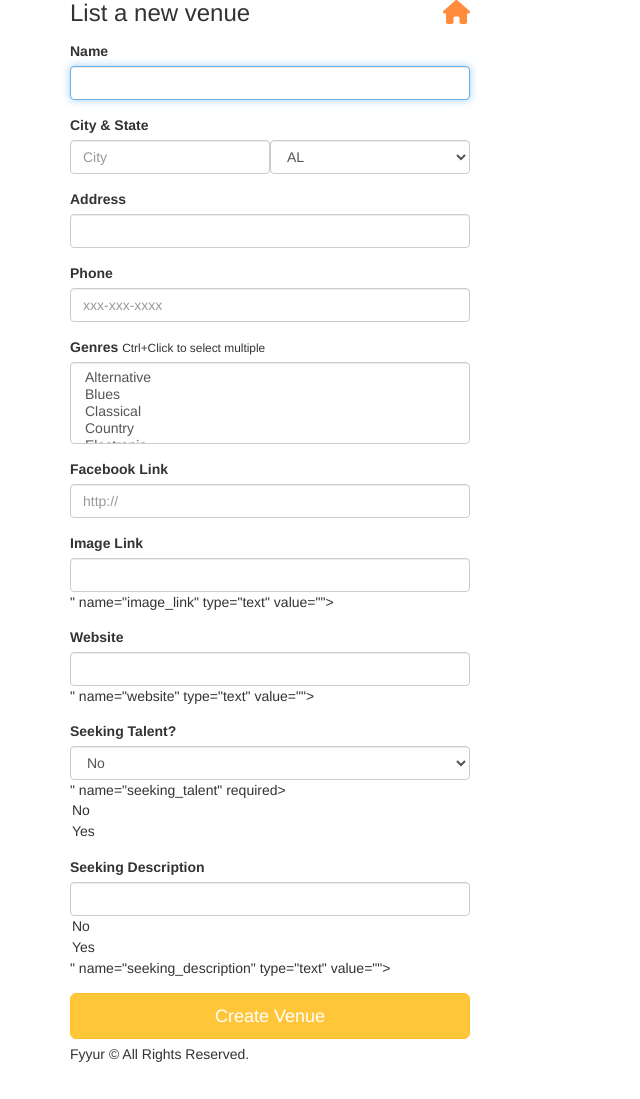
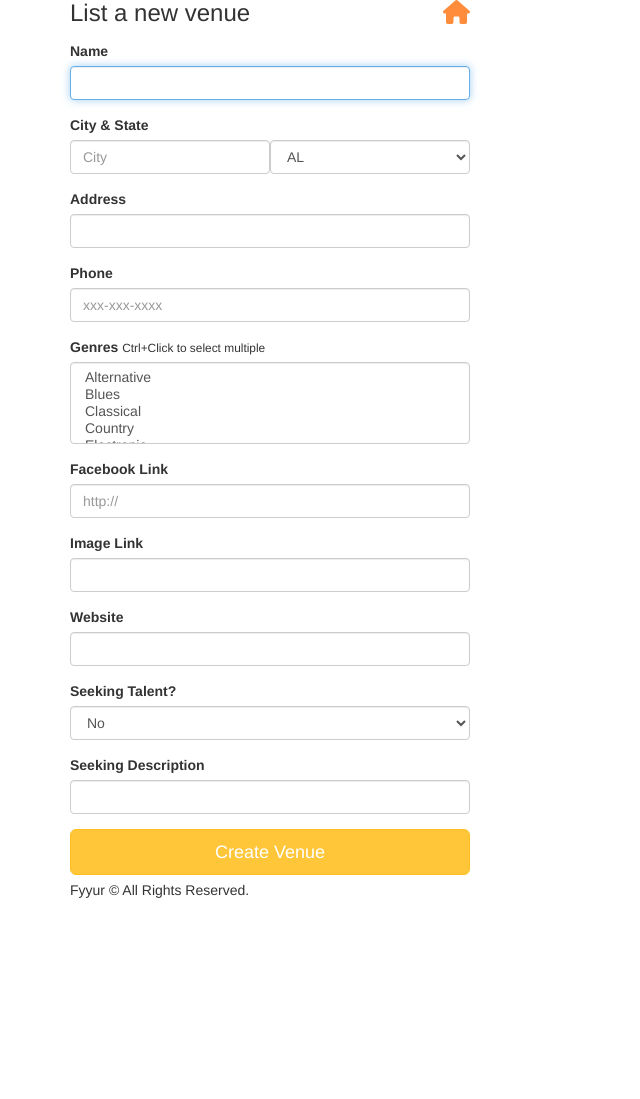
Before and after one commit to ChristopherBlume/fyyur, a Flask app: page /venues/create in a window 1280 px wide. Shown: the part 95-1194 px from the top of the page, without its empty margins (0-640 px from the left). After the commit the page ends 993 px from the top, so only its background shows below. Run offline with Flask 2, Linux system fonts and the light colour scheme; parts of the project's set-up code (start-up, migrations or seed data) failed here and were passed over; some libraries are stand-ins or nearby versions.

Commit message:
applied suggested corrections

```diff
--- a/app.py
+++ b/app.py
@@ -120,9 +120,9 @@ def show_venue(venue_id):
   venue = Venue.query.filter_by(id=venue_id)
   if not venue:
     return render_template('errors/404.html')
-  past_shows_list = []
-  upcoming_shows_list = []
-  venue_shows = venue.venue_shows
+  # past_shows_list = []
+  # upcoming_shows_list = []
+  # venue_shows = venue.venue_shows
 
   # data = {
   #   'id': venue.id,
@@ -137,8 +137,6 @@ def show_venue(venue_id):
   #   'seeking_description': venue.seeking_description,
   #   'image_link': venue.image_link
   # }
-
-
 
   data1={
     "id": 1,
@@ -250,11 +248,11 @@ def create_venue_submission():
   except:
     error=True
     db.session.rollback()
-    flash('An error occurred. Venue ' + Venue.name + ' could not be listed.')
+    flash('An error occurred. Venue ' + request.form['name'] + ' could not be listed.')
   finally:
     db.session.close()
-  if error:
-    abort()
+    if error:
+      abort()
   return render_template('pages/home.html')
 
 @app.route('/venues/<venue_id>', methods=['DELETE'])
@@ -269,10 +267,10 @@ def delete_venue(venue_id):
     db.session.rollback()
   finally:
     db.session.close()
-  if error:
-    ('An error occurred. Venue ' + Venue.name + ' could not be listed.')
-  if not error:
-    ('Venue ' + Venue.name + ' was successfully deleted.')
+    if error:
+      ('An error occurred. Venue ' + request.form['name'] + ' could not be removed.')
+    if not error:
+      ('Venue ' + request.form['name']+ ' was successfully deleted.')
   return render_template('pages/home.html')
 
 
@@ -282,17 +280,6 @@ def delete_venue(venue_id):
 def artists():
 
   data = Artist.query.all()
-  # Mock DATA
-  # data=[{
-  #   "id": 4,
-  #   "name": "Guns N Petals",
-  # }, {
-  #   "id": 5,
-  #   "name": "Matt Quevedo",
-  # }, {
-  #   "id": 6,
-  #   "name": "The Wild Sax Band",
-  # }]
   return render_template('pages/artists.html', artists=data)
 
 @app.route('/artists/search', methods=['POST'])
@@ -302,15 +289,6 @@ def search_artists():
   response={}
   response['count'] = len(query_term)
   response['data'] = query_term
-  # MOCK DATA
-  # response={
-  #   "count": 1,
-  #   "data": [{
-  #     "id": 2,
-  #     "name": "The Dueling Pianos Bar",
-  #     "num_upcoming_shows": 0,
-  #   }]
-  # }
   return render_template('pages/search_artists.html', results=response, search_term=search_term)
 
 @app.route('/artists/<int:artist_id>')
@@ -323,77 +301,6 @@ def show_artist(artist_id):
   past_shows_list = []
   upcoming_shows_list = []
 
-  data1={
-    "id": 4,
-    "name": "Guns N Petals",
-    "genres": ["Rock n Roll"],
-    "city": "San Francisco",
-    "state": "CA",
-    "phone": "326-123-5000",
-    "website": "https://www.gunsnpetalsband.com",
-    "facebook_link": "https://www.facebook.com/GunsNPetals",
-    "seeking_venue": True,
-    "seeking_description": "Looking for shows to perform at in the San Francisco Bay Area!",
-    "image_link": "https://images.unsplash.com/photo-1549213783-8284d0336c4f?ixlib=rb-1.2.1&ixid=eyJhcHBfaWQiOjEyMDd9&auto=format&fit=crop&w=300&q=80",
-    "past_shows": [{
-      "venue_id": 1,
-      "venue_name": "The Musical Hop",
-      "venue_image_link": "https://images.unsplash.com/photo-1543900694-133f37abaaa5?ixlib=rb-1.2.1&ixid=eyJhcHBfaWQiOjEyMDd9&auto=format&fit=crop&w=400&q=60",
-      "start_time": "2019-05-21T21:30:00.000Z"
-    }],
-    "upcoming_shows": [],
-    "past_shows_count": 1,
-    "upcoming_shows_count": 0,
-  }
-  data2={
-    "id": 5,
-    "name": "Matt Quevedo",
-    "genres": ["Jazz"],
-    "city": "New York",
-    "state": "NY",
-    "phone": "300-400-5000",
-    "facebook_link": "https://www.facebook.com/mattquevedo923251523",
-    "seeking_venue": False,
-    "image_link": "https://images.unsplash.com/photo-1495223153807-b916f75de8c5?ixlib=rb-1.2.1&ixid=eyJhcHBfaWQiOjEyMDd9&auto=format&fit=crop&w=334&q=80",
-    "past_shows": [{
-      "venue_id": 3,
-      "venue_name": "Park Square Live Music & Coffee",
-      "venue_image_link": "https://images.unsplash.com/photo-1485686531765-ba63b07845a7?ixlib=rb-1.2.1&ixid=eyJhcHBfaWQiOjEyMDd9&auto=format&fit=crop&w=747&q=80",
-      "start_time": "2019-06-15T23:00:00.000Z"
-    }],
-    "upcoming_shows": [],
-    "past_shows_count": 1,
-    "upcoming_shows_count": 0,
-  }
-  data3={
-    "id": 6,
-    "name": "The Wild Sax Band",
-    "genres": ["Jazz", "Classical"],
-    "city": "San Francisco",
-    "state": "CA",
-    "phone": "432-325-5432",
-    "seeking_venue": False,
-    "image_link": "https://images.unsplash.com/photo-1558369981-f9ca78462e61?ixlib=rb-1.2.1&ixid=eyJhcHBfaWQiOjEyMDd9&auto=format&fit=crop&w=794&q=80",
-    "past_shows": [],
-    "upcoming_shows": [{
-      "venue_id": 3,
-      "venue_name": "Park Square Live Music & Coffee",
-      "venue_image_link": "https://images.unsplash.com/photo-1485686531765-ba63b07845a7?ixlib=rb-1.2.1&ixid=eyJhcHBfaWQiOjEyMDd9&auto=format&fit=crop&w=747&q=80",
-      "start_time": "2035-04-01T20:00:00.000Z"
-    }, {
-      "venue_id": 3,
-      "venue_name": "Park Square Live Music & Coffee",
-      "venue_image_link": "https://images.unsplash.com/photo-1485686531765-ba63b07845a7?ixlib=rb-1.2.1&ixid=eyJhcHBfaWQiOjEyMDd9&auto=format&fit=crop&w=747&q=80",
-      "start_time": "2035-04-08T20:00:00.000Z"
-    }, {
-      "venue_id": 3,
-      "venue_name": "Park Square Live Music & Coffee",
-      "venue_image_link": "https://images.unsplash.com/photo-1485686531765-ba63b07845a7?ixlib=rb-1.2.1&ixid=eyJhcHBfaWQiOjEyMDd9&auto=format&fit=crop&w=747&q=80",
-      "start_time": "2035-04-15T20:00:00.000Z"
-    }],
-    "past_shows_count": 0,
-    "upcoming_shows_count": 3,
-  }
   data = list(filter(lambda d: d['id'] == artist_id, [data1, data2, data3]))[0]
   return render_template('pages/show_artist.html', artist=data)
 
@@ -481,12 +388,12 @@ def create_artist_submission():
     print(artist)
     error=True
     db.session.rollback()
-    flash('An error occurred. Artist ' + Artist.name + ' could not be listed.')
+    flash('An error occurred. Artist ' + request.form['name'] + ' could not be listed.')
   finally:
     db.session.close()
-  if error:
-    print(artist)
-    abort()
+    if error:
+      print(artist)
+      abort()
   return render_template('pages/home.html')
 
 #  Shows
@@ -565,8 +472,8 @@ def create_show_submission():
     db.session.rollback()
   finally:
     db.session.close()
-  if error:
-    abort()
+    if error:
+      abort()
   return render_template('pages/home.html')
 
 @app.errorhandler(404)
--- a/templates/forms/new_venue.html
+++ b/templates/forms/new_venue.html
@@ -38,19 +38,19 @@
       </div>
       <div class="form-group">
           <label for="image_link">Image Link</label>
-          {{ form.image_link(class_ = 'form-control', id=form.image_link, autofocus = true) }}
+          {{ form.image_link(class_ = 'form-control', autofocus = true) }}
       </div>
       <div class="form-group">
           <label for="website">Website</label>
-          {{ form.website(class_ = 'form-control', id=form.website, autofocus = true) }}
+          {{ form.website(class_ = 'form-control', autofocus = true) }}
       </div>
       <div class="form-group">
           <label for="seeking_talent">Seeking Talent?</label>
-          {{ form.seeking_talent(class_ = 'form-control', id=form.seeking_talent, autofocus = true) }}
+          {{ form.seeking_talent(class_ = 'form-control', autofocus = true) }}
       </div>
       <div class="form-group">
           <label for="seeking_description">Seeking Description</label>
-          {{ form.seeking_description(class_ = 'form-control', id=form.seeking_talent, autofocus = true) }}
+          {{ form.seeking_description(class_ = 'form-control', autofocus = true) }}
       </div>
       <input type="submit" value="Create Venue" class="btn btn-primary btn-lg btn-block">
     </form>
```
Also changed, not shown: templates/forms/new_artist.html (+4 -4 lines).
